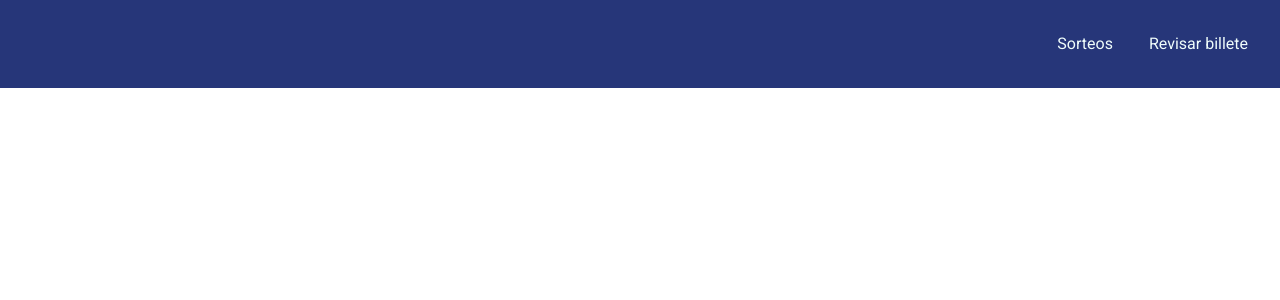
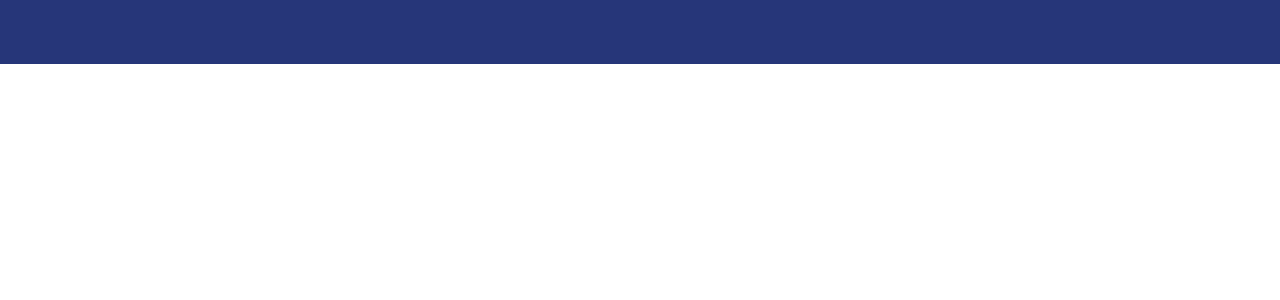
Before and after one commit to JoseAPeralta/lottery-app, a React (Vite) app: page / in a window 1280 px wide. Shown: the top 300 px of the page. Built offline with nearby package versions, Linux system fonts and the light colour scheme.

Commit message:
modify navbar component, comment navbar items

```diff
--- a/src/components/navbar/Navbar.tsx
+++ b/src/components/navbar/Navbar.tsx
@@ -1,19 +1,15 @@
-import { Flex, Link } from '@chakra-ui/react';
+import { Flex } from '@chakra-ui/react';
 
 const Navbar = () => {
   return (
     <nav>
-      <Flex as={'ul'} alignItems={'center'} justifyContent={'end'} gap={'9'} p={'8'} bg={'primary.500'}>
-        <Flex as={'li'}>
-          <Link href='#' color={'#EFFDFB'}>
-            Sorteos
-          </Link>
+      <Flex as={'ul'} alignItems={'center'} color={'white'} justifyContent={'end'} gap={'9'} p={'8'} bg={'primary.500'}>
+        {/* <Flex as={'li'}>
+          <Link href='#'>Sorteos</Link>
         </Flex>
         <Flex as={'li'}>
-          <Link href='#' color={'#EFFDFB'}>
-            Revisar billete
-          </Link>
-        </Flex>
+          <Link href='#'>Revisar billete</Link>
+        </Flex> */}
       </Flex>
     </nav>
   );
```
Also changed, not shown: 1 other file (tests, documents, lock files or other folders).
